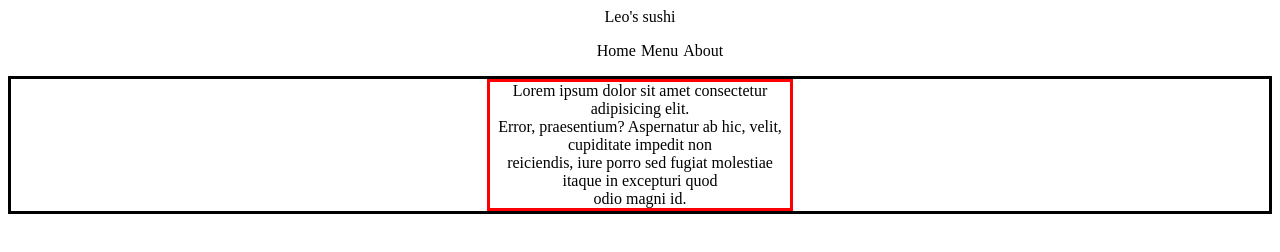
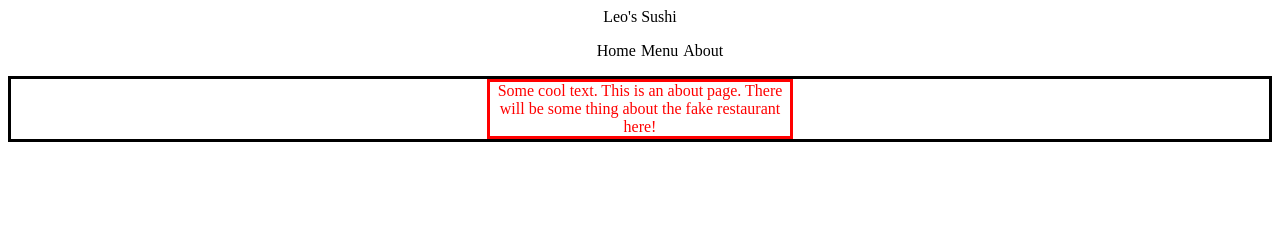
Before and after one commit to LeoKirasic/restaurant-page-webpack, a website built with webpack: page dist/index.html in a window 1280 px wide. Built offline with nearby package versions, Linux system fonts and the light colour scheme.

Commit message:
Added a page template via DOM

```diff
--- /dev/null
+++ b/src/about.js
@@ -0,0 +1,35 @@
+const loadAboutPage = () => {
+
+    const mainDiv = document.querySelector('#main');
+    const header = document.createElement('header');
+    const titleDiv = document.createElement('div');
+    titleDiv.id = 'title';
+    titleDiv.textContent = `Leo's Sushi`;
+    const ul = document.createElement('ul');
+    const home = document.createElement('li');
+    home.textContent = 'Home';
+    const menu = document.createElement('li');
+    menu.textContent = 'Menu';
+    const about = document.createElement('li');
+    about.textContent = 'About';
+
+    header.appendChild(titleDiv);
+    ul.appendChild(home);
+    ul.appendChild(menu);
+    ul.appendChild(about);
+    header.appendChild(ul);
+    mainDiv.appendChild(header);
+
+    const contentContainer = document.createElement('div');
+    contentContainer.id = 'content-container';
+    const content = document.createElement('div');
+    content.id = 'content';
+    content.textContent = 'Some cool text. This is an about page. There will be some thing about the fake restaurant here!';
+    contentContainer.appendChild(content);
+
+    mainDiv.appendChild(contentContainer);
+    }
+
+    export {
+        loadAboutPage
+    }
--- /dev/null
+++ b/src/home.js
@@ -0,0 +1,37 @@
+import css from './style.css';
+
+const loadHomePage = () => {
+
+const mainDiv = document.querySelector('#main');
+const header = document.createElement('header');
+const titleDiv = document.createElement('div');
+titleDiv.id = 'title';
+titleDiv.textContent = `Leo's Sushi`;
+const ul = document.createElement('ul');
+const home = document.createElement('li');
+home.textContent = 'Home';
+const menu = document.createElement('li');
+menu.textContent = 'Menu';
+const about = document.createElement('li');
+about.textContent = 'About';
+
+header.appendChild(titleDiv);
+ul.appendChild(home);
+ul.appendChild(menu);
+ul.appendChild(about);
+header.appendChild(ul);
+mainDiv.appendChild(header);
+
+const contentContainer = document.createElement('div');
+contentContainer.id = 'content-container';
+const content = document.createElement('div');
+content.id = 'content';
+content.textContent = 'Some cool text. This is a home page btw!';
+contentContainer.appendChild(content);
+
+mainDiv.appendChild(contentContainer);
+}
+
+export {
+    loadHomePage
+}
--- a/src/index.js
+++ b/src/index.js
@@ -1,2 +1,6 @@
 import css from './style.css';
-console.log('Webpack up and running!');
+import { loadHomePage } from './home';
+import { loadMenuPage } from './menu';
+import { loadAboutPage } from './about';
+
+loadAboutPage();
--- /dev/null
+++ b/src/menu.js
@@ -0,0 +1,35 @@
+const loadMenuPage = () => {
+
+    const mainDiv = document.querySelector('#main');
+    const header = document.createElement('header');
+    const titleDiv = document.createElement('div');
+    titleDiv.id = 'title';
+    titleDiv.textContent = `Leo's Sushi`;
+    const ul = document.createElement('ul');
+    const home = document.createElement('li');
+    home.textContent = 'Home';
+    const menu = document.createElement('li');
+    menu.textContent = 'Menu';
+    const about = document.createElement('li');
+    about.textContent = 'About';
+
+    header.appendChild(titleDiv);
+    ul.appendChild(home);
+    ul.appendChild(menu);
+    ul.appendChild(about);
+    header.appendChild(ul);
+    mainDiv.appendChild(header);
+
+    const contentContainer = document.createElement('div');
+    contentContainer.id = 'content-container';
+    const content = document.createElement('div');
+    content.id = 'content';
+    content.textContent = 'Some cool text. This is a menu page, there will also be some cool sushi images here!';
+    contentContainer.appendChild(content);
+
+    mainDiv.appendChild(contentContainer);
+    }
+
+    export {
+        loadMenuPage
+    }
--- a/src/style.css
+++ b/src/style.css
@@ -18,9 +18,10 @@ ul {
 	flex-grow: 0;
 	flex-shrink: 0;
 }
-.content {
+#content-container #content {
     width: 300px;
     border-style: solid;
     border-color: red;
     text-align: center;
+    color: red;
 }
--- a/webpack.config.js
+++ b/webpack.config.js
@@ -1,10 +1,13 @@
 const path = require('path');
 module.exports = {
+  mode: 'development',
   entry: './src/index.js',
   output: {
     filename: 'main.js',
     path: path.resolve(__dirname, 'dist'),
   },
+  devtool: 'inline-source-map',
+
   module: {
     rules: [
       {
```
Also changed, not shown: dist/index.html, dist/main.js.
